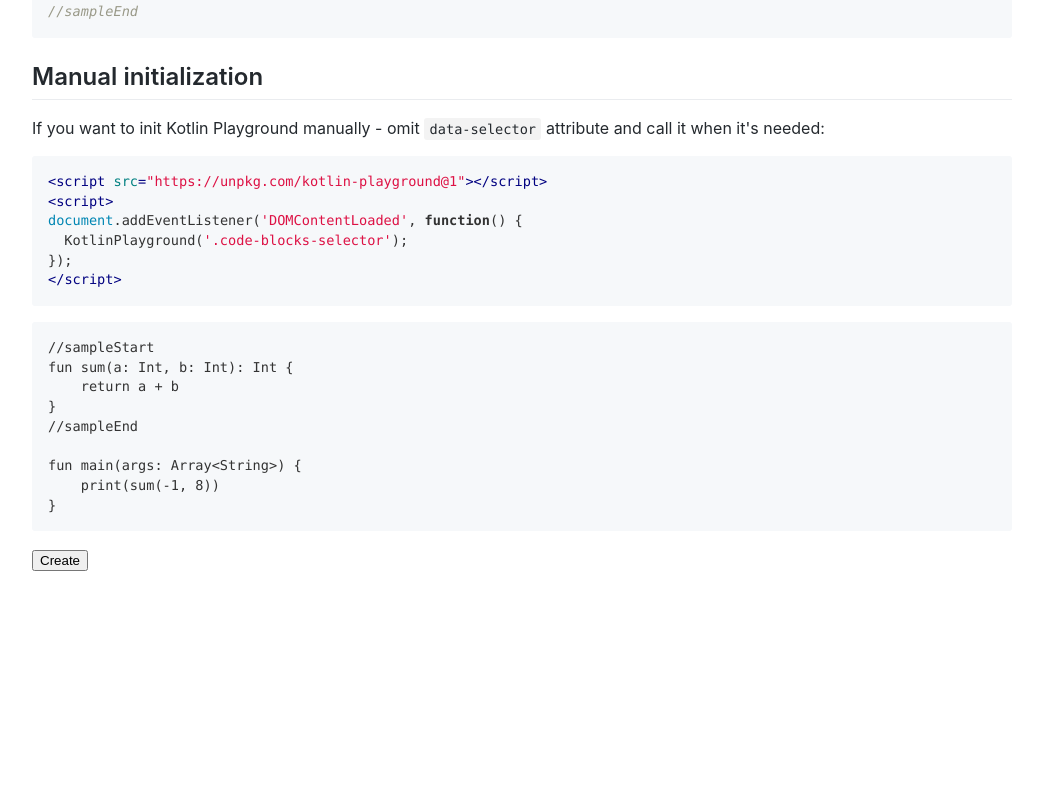
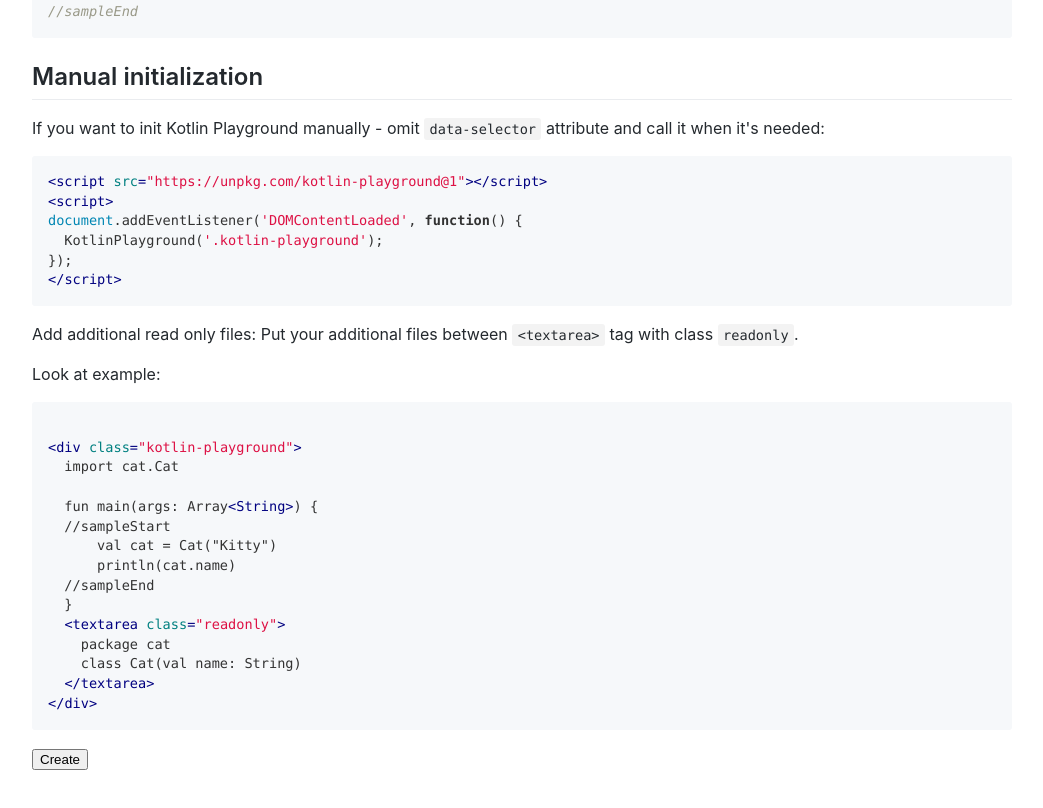
Before and after one commit to JetBrains/kotlin-playground, a website built with webpack: page examples/index.html in a window 1280 px wide. Shown: the part 3899-4707 px from the top of the page, without its empty margins (118-1161 px from the left). Before the commit the page ends 4536 px from the top, so only its background shows below. Built offline with nearby package versions, Linux system fonts and the light colour scheme; what es6-map would draw is missing.

Commit message:
docs: update examples

```diff
--- a/examples/index.html
+++ b/examples/index.html
@@ -199,34 +199,44 @@
 <pre><code class="hljs language-html"><span class="hljs-tag">&lt;<span class="hljs-name">script</span> <span class="hljs-attr">src</span>=<span class="hljs-string">"https://unpkg.com/kotlin-playground@1"</span>&gt;</span><span class="undefined"></span><span class="hljs-tag">&lt;/<span class="hljs-name">script</span>&gt;</span>
 <span class="hljs-tag">&lt;<span class="hljs-name">script</span>&gt;</span><span class="javascript">
 <span class="hljs-built_in">document</span>.addEventListener(<span class="hljs-string">'DOMContentLoaded'</span>, <span class="hljs-function"><span class="hljs-keyword">function</span>(<span class="hljs-params"></span>) </span>{
-  KotlinPlayground(<span class="hljs-string">'.code-blocks-selector'</span>);
+  KotlinPlayground(<span class="hljs-string">'.kotlin-playground'</span>);
 });
 </span><span class="hljs-tag">&lt;/<span class="hljs-name">script</span>&gt;</span>
 </code></pre>
-<div>
-<pre><code class="hljs language-text">//sampleStart
-fun sum(a: Int, b: Int): Int {
-    return a + b
-}
-//sampleEnd
+<p>Add additional read only files:
+Put your additional files between <code>&lt;textarea&gt;</code> tag with class <code>readonly</code>.</p>
+<p>Look at example:</p>
+<pre><code class="hljs language-html">
+<span class="hljs-tag">&lt;<span class="hljs-name">div</span> <span class="hljs-attr">class</span>=<span class="hljs-string">"kotlin-playground"</span>&gt;</span>
+  import cat.Cat
+
+  fun main(args: Array<span class="hljs-tag">&lt;<span class="hljs-name">String</span>&gt;</span>) {
+  //sampleStart
+      val cat = Cat("Kitty")
+      println(cat.name)
+  //sampleEnd
+  }
+  <span class="hljs-tag">&lt;<span class="hljs-name">textarea</span> <span class="hljs-attr">class</span>=<span class="hljs-string">"readonly"</span>&gt;</span>
+    package cat
+    class Cat(val name: String)
+  <span class="hljs-tag">&lt;/<span class="hljs-name">textarea</span>&gt;</span>
+<span class="hljs-tag">&lt;/<span class="hljs-name">div</span>&gt;</span>
+</code></pre>
+<p><button onclick="KotlinPlayground('.kotlin-code-2'); this.disabled = true; document.getElementById('kotlin-example').style.display = 'block';">Create</button></p>
+<div id="kotlin-example" class="kotlin-code-2" style="display: none;">
+<pre><code class="hljs language-text">import cat.Cat
 
 fun main(args: Array&lt;String&gt;) {
-    print(sum(-1, 8))
+//sampleStart
+    val cat = Cat(&quot;Kitty&quot;)
+    println(cat.name)
+//sampleEnd
 }
 </code></pre>
-</div>
-<p><button onclick="KotlinPlayground('.kotlin-code-2'); this.disabled = true; document.getElementById('kotlin-example').style.display = 'block';">Create</button></p>
-<div id="kotlin-example" class="kotlin-code-2" style="display: none;">
-<pre><code class="hljs language-text">//sampleStart
-fun sum(a: Int, b: Int): Int {
-    return a + b
-}
-//sampleEnd
-
-fun main(args: Array&lt;String&gt;) {
-    print(sum(-1, 8))
-}
-</code></pre>
+  <textarea class="readonly" name="file.kt">
+    package cat
+    class Cat(val name: String)
+  </textarea>
 </div>
 </body>
 </html>
```
